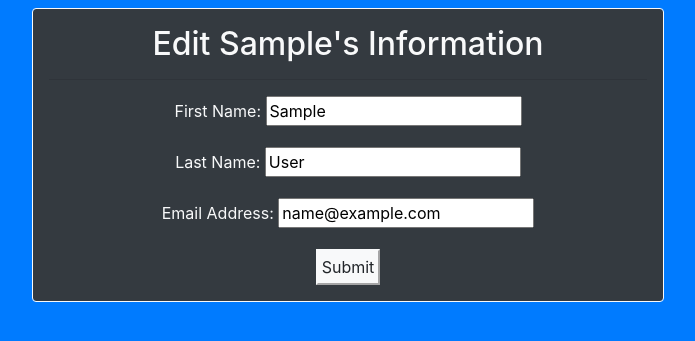
After one commit to cordovalegacy/Users_CRUD, a Flask app: page /edit_user/1 in a window 1280 px wide. The commit adds this page. Shown: the top 341 px of the page, without its empty margins (292-987 px from the left). Run offline with Flask 2, Linux system fonts and the light colour scheme; tables that the repository leaves empty or names only in its code hold one stand-in row (values such as "Sample post").

Commit message:
Fully Functional User Crud App

```diff
--- a/server.py
+++ b/server.py
@@ -25,6 +25,33 @@ def display_user():
     print(users)
     return render_template('display_user.html', all_users=users)
 
+@app.route('/delete_user/<int:id>')
+def delete_user(id):
+    data={
+        'id':id
+    }
+    User.delete_user(data)
+    return redirect('/display_user')
+
+@app.route('/edit_user/<int:id>')
+def edit_user(id):
+    data={
+        'id':id
+    }
+    return render_template('edit_user.html', user=User.display_user_by_id(data))
+
+@app.route('/updated', methods=['POST'])
+def updated():
+    User.updated(request.form)
+    return redirect('/display_user')
+
+@app.route('/display_user_by_id/<int:id>')
+def display_user_by_id(id):
+    data={
+        'id':id
+    }
+    return render_template('display_user_by_id.html', user=User.display_user_by_id(data))
+
 
 if __name__ == "__main__":
     app.run(debug=True)
--- /dev/null
+++ b/templates/edit_user.html
@@ -0,0 +1,35 @@
+<!DOCTYPE html>
+<html lang="en">
+
+<head>
+    <meta charset="UTF-8">
+    <meta http-equiv="X-UA-Compatible" content="IE=edge">
+    <meta name="viewport" content="width=device-width, initial-scale=1.0">
+    <link rel="stylesheet" href="https://cdn.jsdelivr.net/npm/bootstrap@4.3.1/dist/css/bootstrap.min.css"
+        integrity="sha384-ggOyR0iXCbMQv3Xipma34MD+dH/1fQ784/j6cY/iJTQUOhcWr7x9JvoRxT2MZw1T" crossorigin="anonymous">
+    <title>Edit User</title>
+</head>
+
+<body class="bg-primary p-2">
+    <form action="/updated" method="post"
+        class="bg-dark m-auto p-3 w-50 h-100 text-center text-light form-control border border-light">
+        <h2>Edit {{user.first_name}}'s Information</h2>
+        <input type="hidden" name="id" value="{{user.id}}" />
+        <hr />
+        <div class="form-group">
+            <label for="fname">First Name:</label>
+            <input type="text" name="fname" value="{{user.first_name}}" />
+        </div>
+        <div class="form-group">
+            <label for="lname">Last Name:</label>
+            <input type="text" name="lname" value="{{user.last_name}}" />
+        </div>
+        <div class="form-group">
+            <label for="eml">Email Address:</label>
+            <input type="text" name="eml" value="{{user.email}}" />
+        </div>
+        <input type="submit" value="Submit" class="btn-light p-1" />
+    </form>
+</body>
+
+</html>
--- a/user.py
+++ b/user.py
@@ -24,3 +24,19 @@ class User:
     def save(cls, data):
         query = "INSERT INTO users (first_name, last_name, email, created_at, updated_at) VALUES ( %(fname)s, %(lname)s, %(eml)s, NOW(), NOW() );"
         return connectToMySQL('users_schema').query_db(query, data)
+
+    @classmethod
+    def delete_user(cls, data):
+        query = "DELETE FROM users WHERE id=%(id)s;"
+        return connectToMySQL('users_schema').query_db(query, data)
+
+    @classmethod
+    def updated(cls, data):
+        query = "UPDATE users SET first_name = %(fname)s, last_name = %(lname)s, email = %(eml)s, updated_at = NOW() WHERE id=%(id)s"
+        return connectToMySQL('users_schema').query_db(query, data)
+
+    @classmethod
+    def display_user_by_id(cls, data):
+        query = "SELECT * FROM users WHERE id=%(id)s"
+        result = connectToMySQL('users_schema').query_db(query, data)
+        return cls(result[0])
```
Also changed, not shown: templates/display_user.html (+24 -10 lines), templates/display_user_by_id.html (added, +26 -0 lines).
